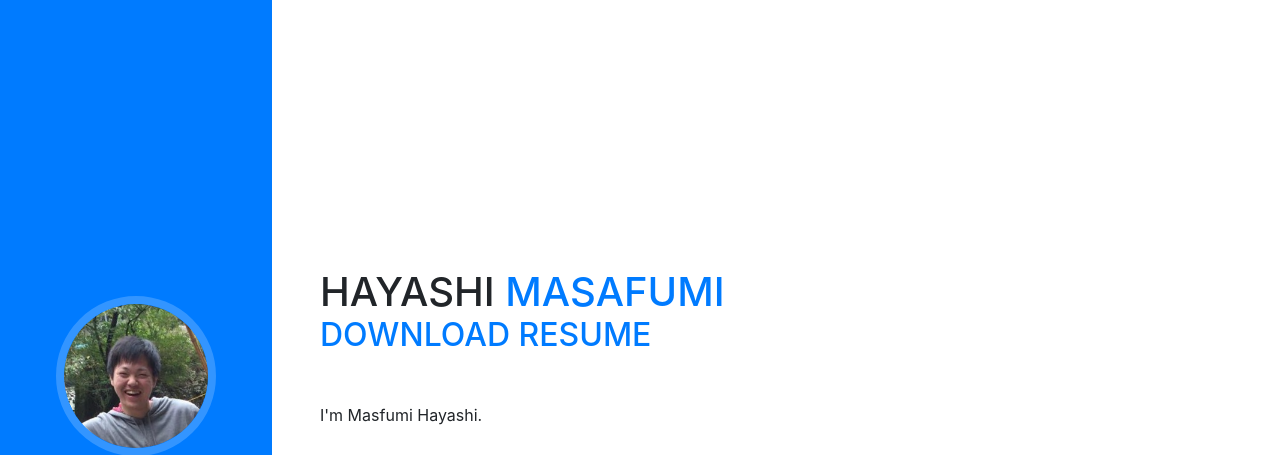
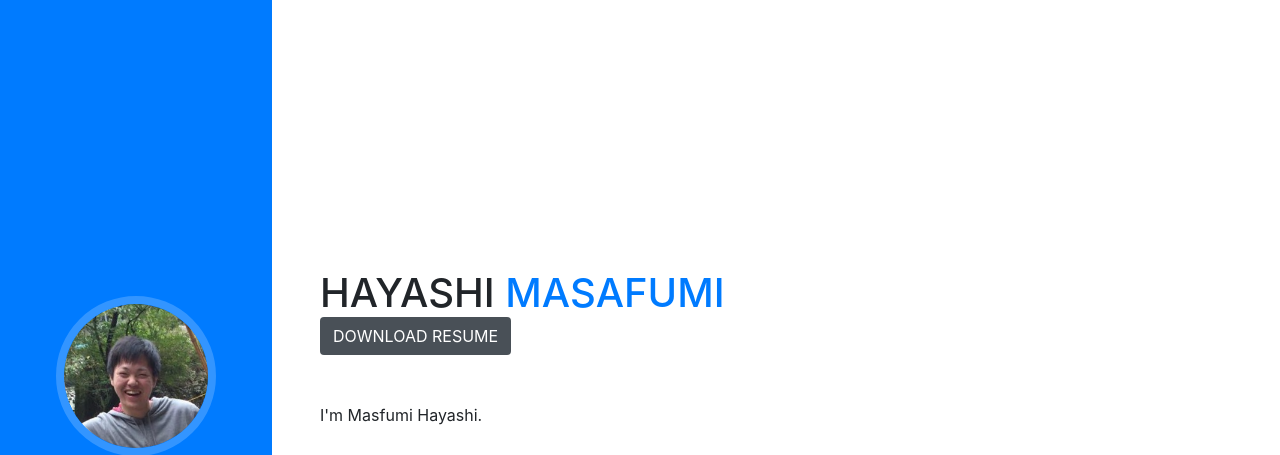
Before and after one commit to SShayashi/SShayashi.github.io, a website with bundled scripts: page index.html in a window 1280 px wide. Shown: the top 455 px of the page. Built offline with nearby package versions, Linux system fonts and the light colour scheme; a web font is replaced by a local one.

Commit message:
fix btn style

```diff
--- a/css/resume.css
+++ b/css/resume.css
@@ -145,3 +145,13 @@ a {
 a:hover, a:focus, a:active {
   color: #824027;
 }
+
+.btn-download{
+  color: white;
+  background-color: #495057 !important;
+}
+
+.btn-download:hover, .btn-download:focus, .btn-download:active, .btn-download.active, .open>.dropdown-toggle.btn-download {
+    color: white;
+    background-color: #BD5D38 !important;
+}
--- a/index.html
+++ b/index.html
@@ -21,7 +21,7 @@
     <link href="vendor/simple-line-icons/css/simple-line-icons.css" rel="stylesheet">
 
     <!-- Custom styles for this template -->
-    <link href="css/resume.min.css" rel="stylesheet">
+    <link href="css/resume.css" rel="stylesheet">
 
   </head>
 
@@ -53,8 +53,8 @@
           <h1 class="mb-0">HAYASHI
             <span class="text-primary">MASAFUMI</span>
           </h1>
-          <div class="h2 mb-5">
-            <a href="https://drive.google.com/file/d/1MhnTouOyOfq3R-UloLwWznKDZKAhQ-p9/view" class="btn-outline">DOWNLOAD RESUME</a>
+          <div class="mb-5">
+            <a class="btn btn-download" href="https://drive.google.com/file/d/1MhnTouOyOfq3R-UloLwWznKDZKAhQ-p9/view" >DOWNLOAD RESUME</a>
           </div>
           <p class="mb-5">I'm Masfumi Hayashi.</p>
           <ul class="list-inline list-social-icons mb-0">
```
